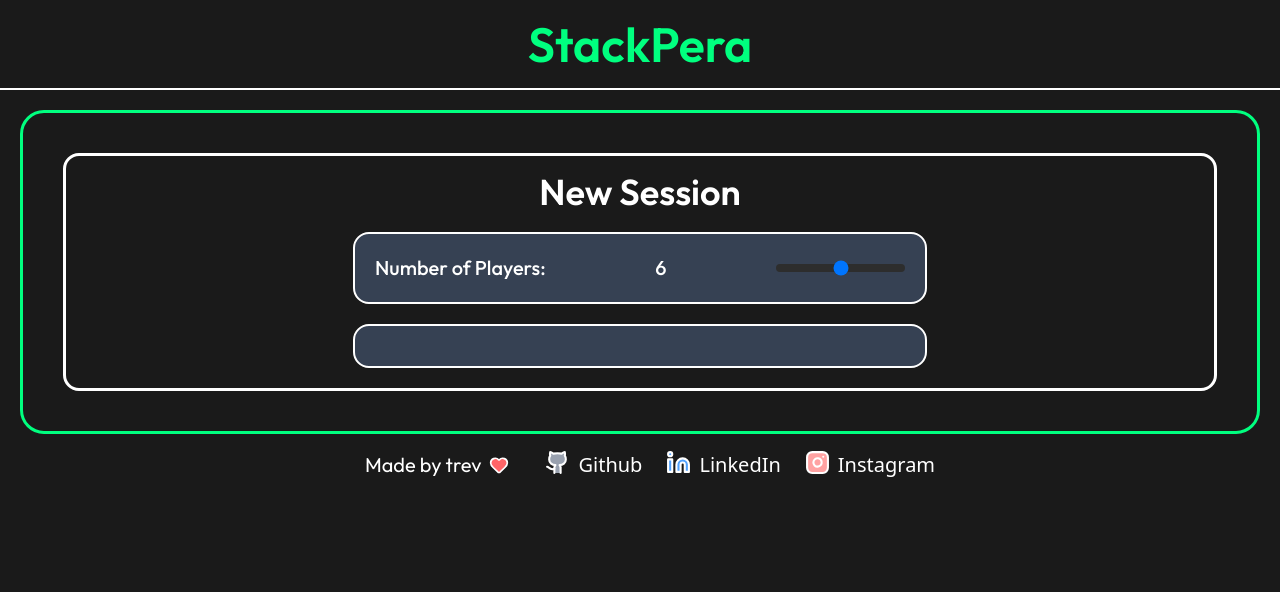
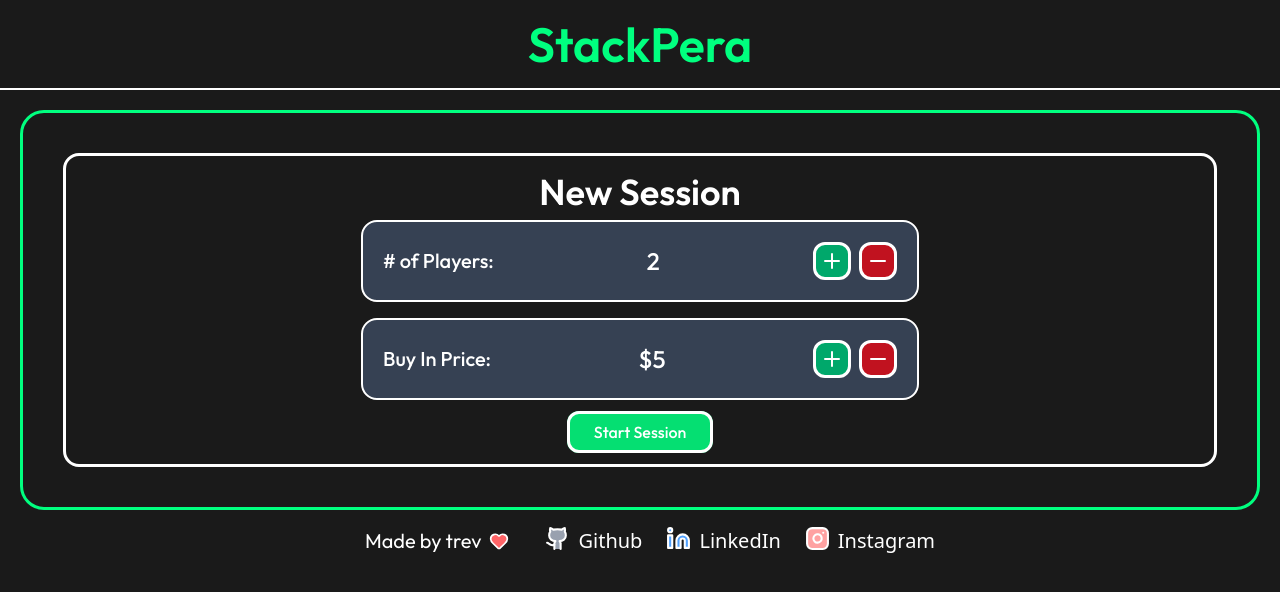
Before and after one commit to tgriarte26/StackPera, a Next.js app in the folder stack-pera/: page / in a window 1280 px wide. Shown: the top 592 px of the page. Built offline with nearby package versions, Linux system fonts and the light colour scheme.

Commit message:
fixed new session page

```diff
--- a/stack-pera/src/app/Settings.tsx
+++ b/stack-pera/src/app/Settings.tsx
@@ -1,7 +1,10 @@
 "use client";
 import { Outfit } from "next/font/google";
-import SliderPlayers from "./components/SliderPlayers";
 import { useState } from "react";
+import NumOfPlayers from "./components/NumOfPlayers";
+import PlayerChips from "./components/PlayerChips";
+import BuyIn from "./components/BuyIn";
+import StartButton from "./components/StartButton";
 
 const headingFont = Outfit({
   subsets: ["latin"],
@@ -14,22 +17,25 @@ const bodyFont = Outfit({
 });
 
 export default function Settings() {
-  const [count, setCount] = useState(6);
 
   return (
-    <div className="flex flex-1 flex-col border-3 border-white h-7/8 rounded-2xl items-center m-10">
+    <div className="flex flex-1 flex-col border-3 border-white h-7/8 rounded-2xl items-center m-4 px-4 md:m-10">
       <h1
         className={`${headingFont.className} flex text-white mt-4 text-4xl select-none`}
       >
         New Session
       </h1>
-      <div className="bg-gray-700 text-center p-5 mt-5 rounded-2xl border-white border-2 select-none w-1/2">
-        <SliderPlayers onChange={setCount}/>
+      <div className="bg-gray-700 text-center p-5 m-2 rounded-2xl border-white border-2 select-none w-full md:w-1/2">
+        <NumOfPlayers />
       </div>
-      <div className="bg-gray-700 text-center p-5 mt-5 rounded-2xl border-white border-2 select-none w-1/2">
+      <div className="bg-gray-700 text-center p-5 m-2 rounded-2xl border-white border-2 select-none w-full md:w-1/2">
+        <BuyIn />
+      </div>
+      <div>
+        <StartButton />
+      </div>
+      <div className="mb-5" />
 
-      </div>
-      <div className="mb-5"/>
     </div>
   );
 }
--- /dev/null
+++ b/stack-pera/src/app/components/BuyIn.tsx
@@ -0,0 +1,60 @@
+"use client";
+import { Outfit } from "next/font/google";
+import { useState } from "react";
+import { Plus, Minus } from "lucide-react";
+
+const headingFont = Outfit({
+  subsets: ["latin"],
+  weight: ["600"],
+});
+
+const bodyFont = Outfit({
+  subsets: ["latin"],
+  weight: ["500"],
+});
+
+export default function BuyIn() {
+  const MIN = 5;
+  const MAX = 20;
+  const [count, setCount] = useState(MIN);
+
+  function increment() {
+    if (count < MAX) {
+      setCount(count + 5);
+    }
+  }
+  function decrement() {
+    if (count > MIN) {
+      setCount(count - 5);
+    }
+  }
+  return (
+    <div className="flex items-center justify-between gap-2">
+      <h2
+        className={`${bodyFont.className} inline text-xl text-white select-none float-left`}
+      >
+         Buy In Price:
+      </h2>
+      <h2
+        className={`${bodyFont.className} inline text-2xl text-white select-none float-left`}
+      >
+        ${count}
+      </h2>
+      <div className="flex items-center gap-2">
+        <button
+          onClick={increment}
+          className="bg-[#00A86B] border-3 border-white px-1 py-1 rounded-xl hover:opacity-90"
+        >
+          <Plus className="text-white" />
+        </button>
+        <button
+          onClick={decrement}
+          className="bg-[#c1121f] border-3 border-white px-1 py-1 rounded-xl hover:opacity-90"
+        >
+          <Minus className="text-white" />
+        </button>
+      </div>
+
+    </div>
+  );
+}
--- a/stack-pera/src/app/components/Footer.tsx
+++ b/stack-pera/src/app/components/Footer.tsx
@@ -10,7 +10,7 @@ export default function Footer() {
   return (
     <footer className="row-start-3 flex flex-wrap items-center justify-center mt-2 gap-4">
       <div className={`${font.className} flex text-white pl-5 pr-5`}>
-        <span className="text-xl">Made by trev</span>
+        <span className="text-xl select-none">Made by trev</span>
         <Heart className="flex pl-2 text-white-400 fill-red-400" size={28}/>
       </div>
       <div className="flex gap-6">
@@ -18,19 +18,19 @@ export default function Footer() {
           target="_blank"
           rel="noopener noreferrer">
           <Github className="mb-1 fill-gray-400" size={25} />
-          <span className="text-xl ml-2">Github</span>
+          <span className="text-xl ml-2 select-none">Github</span>
         </a>
         <a className="flex items-center text-white" href="https://www.linkedin.com/in/trevor-raphael-griarte/"
           target="_blank"
           rel="noopener noreferrer">
           <Linkedin className="mb-1 fill-blue-400" size={25} />
-          <span className="text-xl ml-2">LinkedIn</span>
+          <span className="text-xl ml-2 select-none">LinkedIn</span>
         </a>
         <a className="flex items-center text-white" href="https://www.instagram.com/trevorgriarte/"
           target="_blank"
           rel="noopener noreferrer">
           <Instagram className="mb-1 fill-red-300" size={25} />
-          <span className="text-xl ml-2">Instagram</span>
+          <span className="text-xl ml-2 select-none">Instagram</span>
         </a>
       </div>
     </footer>
--- /dev/null
+++ b/stack-pera/src/app/components/NumOfPlayers.tsx
@@ -0,0 +1,60 @@
+"use client";
+import { Outfit } from "next/font/google";
+import { useState } from "react";
+import { Plus, Minus } from "lucide-react";
+
+const headingFont = Outfit({
+  subsets: ["latin"],
+  weight: ["600"],
+});
+
+const bodyFont = Outfit({
+  subsets: ["latin"],
+  weight: ["500"],
+});
+
+export default function NumOfPlayers() {
+  const MIN = 2;
+  const MAX = 10;
+  const [count, setCount] = useState(MIN);
+
+  function increment() {
+    if (count < MAX) {
+      setCount(count + 1);
+    }
+  }
+  function decrement() {
+    if (count > MIN) {
+      setCount(count - 1);
+    }
+  }
+  return (
+    <div className="flex items-center justify-between gap-2">
+      <h2
+        className={`${bodyFont.className} inline text-xl text-white select-none float-left`}
+      >
+        # of Players:
+      </h2>
+      <h2
+        className={`${bodyFont.className} inline text-2xl text-white select-none float-left`}
+      >
+        {count}
+      </h2>
+      <div className="flex items-center gap-2">
+        <button
+          onClick={increment}
+          className="bg-[#00A86B] border-3 border-white px-1 py-1 rounded-xl hover:opacity-90"
+        >
+          <Plus className="text-white" />
+        </button>
+        <button
+          onClick={decrement}
+          className="bg-[#c1121f] border-3 border-white px-1 py-1 rounded-xl hover:opacity-90"
+        >
+          <Minus className="text-white" />
+        </button>
+      </div>
+
+    </div>
+  );
+}
--- /dev/null
+++ b/stack-pera/src/app/components/PlayerCards.tsx
@@ -0,0 +1,7 @@
+export default function PlayerCards() {
+  return (
+    <div>
+
+    </div>
+  )
+}
--- /dev/null
+++ b/stack-pera/src/app/components/PlayerChips.tsx
@@ -0,0 +1,54 @@
+"use client";
+import { Outfit } from "next/font/google";
+import { useState } from "react";
+
+const headingFont = Outfit({
+  subsets: ["latin"],
+  weight: ["600"],
+});
+
+const bodyFont = Outfit({
+  subsets: ["latin"],
+  weight: ["500"],
+});
+
+interface Player {
+  id: number;
+  chips: Record<string, number>;
+}
+
+interface PlayerChipsProps {
+  playerCount: number;
+}
+
+const fixedStack = {
+  white: 14, //$0.05
+  red: 8,    //$0.10
+  green: 6,  //$0.25
+  blue: 2,   //$0.50
+  black: 1,  //$1.00
+}
+
+export default function PlayerChips({playerCount} : PlayerChipsProps) {
+  const players: Player[] = Array.from({length: playerCount}, (_,i) => ({
+    id: i + 1,
+    chips: {...fixedStack},
+  }))
+
+  return (
+    <div className="flex flex-col gap-4 items-center">
+        {players.map((player) => (
+          <div key={player.id} className="flex gap-2 items-center">
+            <span className="text-white font-semibold">Player {player.id}:</span>
+            {Object.entries(player.chips).map(([color, amount]) => (
+              <span
+                key={color}
+                className="px-2 py-1 rounded-full text-white">
+                  {color}: {amount}
+              </span>
+            ))}
+          </div>
+        ))}
+    </div>
+  )
+}
--- a/stack-pera/src/app/components/SliderPlayers.tsx
+++ /dev/null
@@ -1,49 +0,0 @@
-'use client';
-import React, { useState } from 'react';
-import { Outfit } from "next/font/google";
-
-const headingFont = Outfit({
-  subsets: ["latin"],
-  weight: ["600"],
-});
-
-const bodyFont = Outfit({
-  subsets: ["latin"],
-  weight: ["500"],
-});
-
-const MIN = 2;
-const MAX = 10;
-
-interface SliderProps {
-  onChange: (value: number) => void;
-}
-
-const SliderPlayers = ({onChange} : SliderProps) => {
-  const [value, setValue] = useState(6);
-
-  const changeWidth = (event: React.ChangeEvent<HTMLInputElement>) => {
-    const newValue = parseInt(event.target.value);
-    setValue(newValue);
-    onChange(newValue);
-  }
-
-  return (
-    <div className="items-center">
-      <div>
-        <h2 className={`${bodyFont.className} inline text-xl text-white select-none float-left`}>Number of Players:</h2>
-        <h2 className={`${bodyFont.className} inline text-xl text-white select-none`}>{value}</h2>
-          <input
-            type="range"
-            min={MIN}
-            max={MAX}
-            value={value}
-            onChange={changeWidth}
-            className={`${bodyFont.className} inline mt-2.5 float-right player-slider`}
-          />
-      </div>
-    </div>
-  )
-}
-
-export default SliderPlayers;
--- /dev/null
+++ b/stack-pera/src/app/components/StartButton.tsx
@@ -0,0 +1,23 @@
+"use client";
+import Link from "next/link";
+import { Outfit } from "next/font/google";
+
+const headingFont = Outfit({
+  subsets: ["latin"],
+  weight: ["600"],
+});
+
+const bodyFont = Outfit({
+  subsets: ["latin"],
+  weight: ["500"],
+});
+
+export default function StartButton() {
+  return (
+    <div className="mt-3">
+      <Link href="/session" className={`${bodyFont.className} bg-green-400 px-6 py-2 rounded-xl text-white border-3 hover:bg-green-500 select-none`} >
+        Start Session
+      </Link>
+    </div>
+  );
+}
--- a/stack-pera/src/app/globals.css
+++ b/stack-pera/src/app/globals.css
@@ -27,6 +27,7 @@ body {
 .player-slider {
   -webkit-appearance: none;
   background: #2d2d2d;
+  width: 50%;
   height: 8px;
   border-radius: 4px;
 }
--- /dev/null
+++ b/stack-pera/src/app/session/page.tsx
@@ -0,0 +1,27 @@
+import Header from '../components/Header';
+import Footer from '../components/Footer';
+import { Outfit } from 'next/font/google';
+
+const headingFont = Outfit({
+  subsets: ['latin'],
+  weight: ['600']
+})
+
+const bodyFont = Outfit({
+  subsets: ['latin'],
+  weight: ['400']
+})
+
+export default function Page() {
+  return (
+    <div className="min-h-screen flex flex-col bg-[#1a1a1a]">
+      <Header />
+      <div className="flex flex-col flex-1 items-center bg-[#1a1a1a] p-5">
+        <div className="flex border-3 rounded-3xl border-[#00ff7f] w-full h-full items-center justify-center mb-2">
+
+        </div>
+        <Footer />
+      </div>
+    </div>
+  );
+}
```
